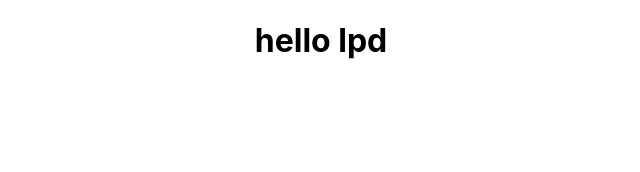
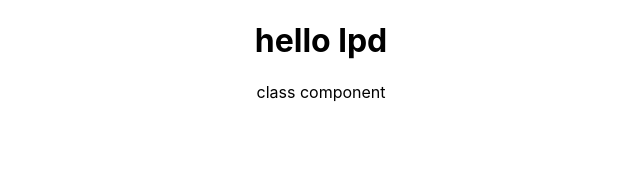
Before and after one commit to Xpiper/react, a React (Create React App) app in the folder hello-world/: page / in a window 1280 px wide. Shown: the top 172 px of the page, without its empty margins (319-959 px from the left). Built offline with nearby package versions, Linux system fonts and the light colour scheme.

Commit message:
class components and functional components

```diff
--- a/hello-world/src/App.js
+++ b/hello-world/src/App.js
@@ -1,10 +1,12 @@
 import './App.css';
 import Greet from "./components/Greet";
+import Welcome from "./components/Welcome";
 
 function App() {
     return (
         <div className="App">
             <Greet/>
+            <Welcome/>
         </div>
     );
 }
--- /dev/null
+++ b/hello-world/src/components/Welcome.js
@@ -0,0 +1,13 @@
+import React, {Component} from 'react';
+
+class Welcome extends Component {
+    render() {
+        return (
+            <div>
+                class component
+            </div>
+        );
+    }
+}
+
+export default Welcome;
```
